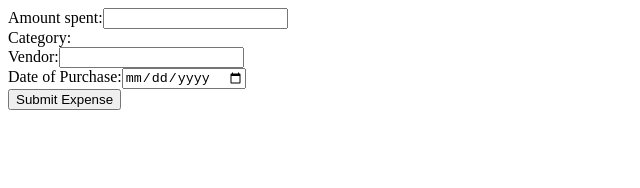
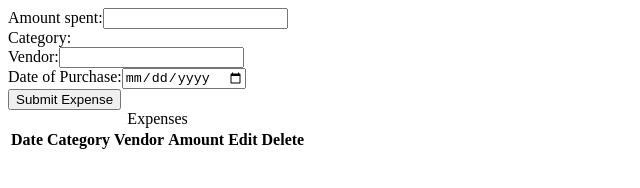
Before and after one commit to Resch17/expense-tracker, a plain HTML site: page index.html in a window 1280 px wide. Shown: the whole page, without its empty margins (0-640 px from the left). Drawn offline with Linux system fonts and the light colour scheme; no server answers.

Commit message:
added structure for expense table into index.html

```diff
--- a/index.html
+++ b/index.html
@@ -27,6 +27,24 @@
           <button id="submitExpense">Submit Expense</button>
         </div>
       </div>
+      <div class="expense-table">
+        <table>
+          <caption>Expenses</caption>
+          <thead>
+            <tr>
+              <th>Date</th>
+              <th>Category</th>
+              <th>Vendor</th>
+              <th>Amount</th>
+              <th>Edit</th>
+              <th>Delete</th>
+            </tr>
+          </thead>
+          <tbody>
+
+          </tbody>
+        </table>
+      </div>
     </main>
 
     <script src="./scripts/main.js" type="module"></script>
```
